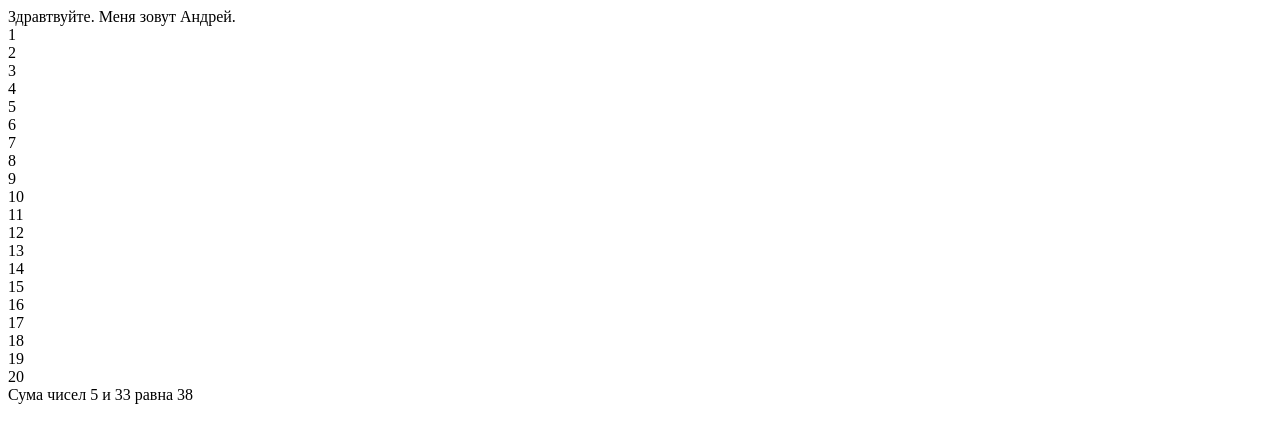
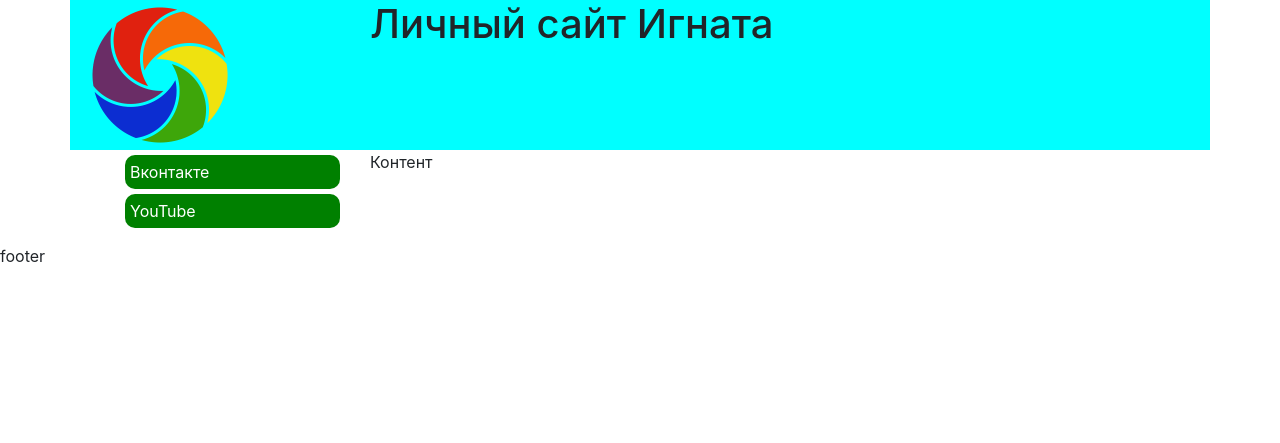
Before and after one commit to ignat05/lessons, a PHP site: page / in a window 1280 px wide. Shown: the top 443 px of the page. Run offline with PHP 8.4, Linux system fonts and the light colour scheme.

Commit message:
ссылки

```diff
--- /dev/null
+++ b/footer.php
@@ -0,0 +1,13 @@
+        Контент
+        </div>
+    </div>
+</div>
+
+<div class="row">
+    <div class="col-md-12">
+        footer
+    </div>
+
+</div>
+</body>
+</html>
--- /dev/null
+++ b/header.php
@@ -0,0 +1,25 @@
+<!doctype html>
+<html lang="ru">
+<head>
+    <meta charset="utf-8" />
+    <title></title>
+    <link rel="stylesheet" href="https://stackpath.bootstrapcdn.com/bootstrap/4.1.1/css/bootstrap.min.css" integrity="sha384-WskhaSGFgHYWDcbwN70/dfYBj47jz9qbsMId/iRN3ewGhXQFZCSftd1LZCfmhktB" crossorigin="anonymous">
+    <link rel="stylesheet" href="style/style.css" />
+</head>
+<body>
+
+<div class="container">
+    <div class="row  headerblock">
+        <div class="col-md-3">
+            <img src="img/logo.png" width="150">
+        </div>
+        <div class="col-md-9">
+            <h1>Личный сайт Игната</h1>
+        </div>
+    </div>
+    <div class="row">
+        <div class="col-md-3">
+            <?php require_once "menu.php"; ?>
+
+        </div>
+        <div class="col-md-9">
--- a/index.php
+++ b/index.php
@@ -1,15 +1,4 @@
 <?php
-$name = "Андрей";
-echo "Здравтвуйте. Меня зовут ".$name.".<br>";
+require_once "header.php";
 
-for($i=1;$i<=20;$i++)
-{
-    echo $i."<br>";
-}
-
-$a = 5;
-$b = 33;
-
-$sum = $a+$b;
-
-echo "Сума чисел ".$a." и ".$b." равна ".$sum;
+require_once "footer.php";
--- /dev/null
+++ b/menu.php
@@ -0,0 +1,4 @@
+<ul>
+    <li><a href="http://vk.com">Вконтакте</a></li>
+    <li><a href="http://youtube.com">YouTube</a></li>
+</ul>
--- /dev/null
+++ b/style/style.css
@@ -0,0 +1,39 @@
+body
+{
+    background-color: white;
+}
+
+#loginform
+{
+
+}
+
+.headerblock
+{
+    background-color: aqua;
+}
+
+ul
+{
+    list-style-type: none;
+}
+
+a
+{
+    background-color: green;
+    display: block;
+    margin-top: 5px;
+    padding: 5px;
+    border-radius: 10px;
+    color: white;
+}
+
+a:hover
+{
+    background-color: red;
+    text-decoration: none;
+    color: white;
+    padding-left: 20px;
+    margin-left:20px;
+    transition-delay: 2ms;
+}
--- a/test.php
+++ b/test.php
@@ -26,9 +26,6 @@ echo "вы на пенсии";
 }
 else
 {
-    for ($a = 1;$a<= 10;$a++)
-    {
-        echo "что вы такое?<br>";
-    }
+
 
 }
```
Also changed, not shown: login.php (+8 -0 lines), .htaccess (added), img/logo.png (added).
